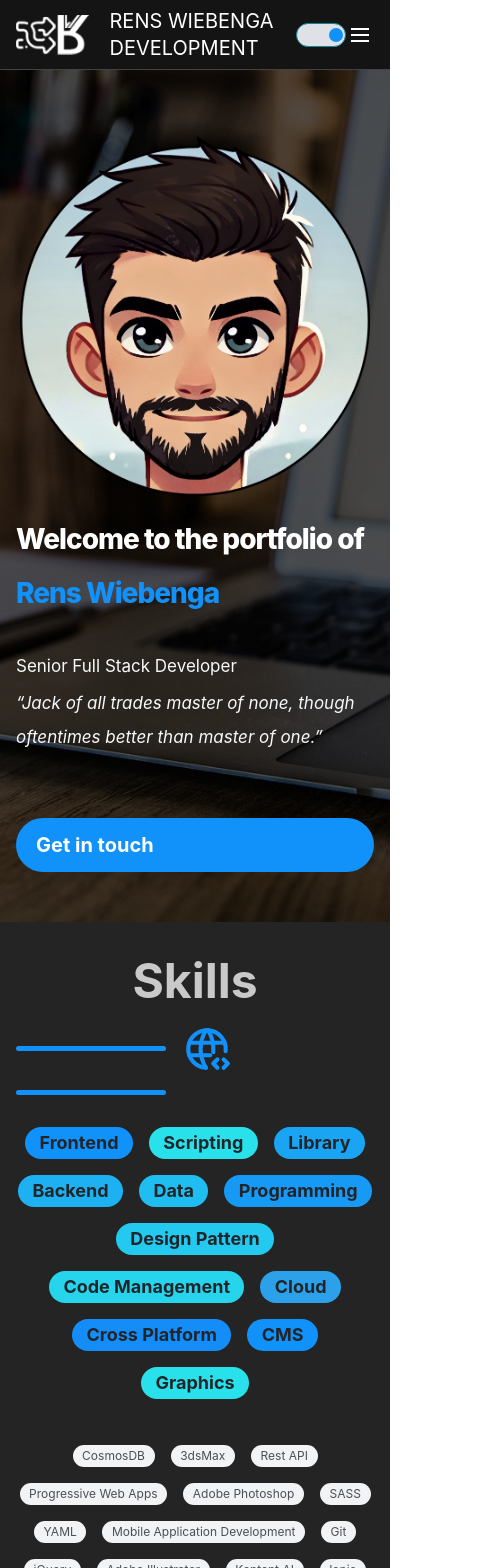
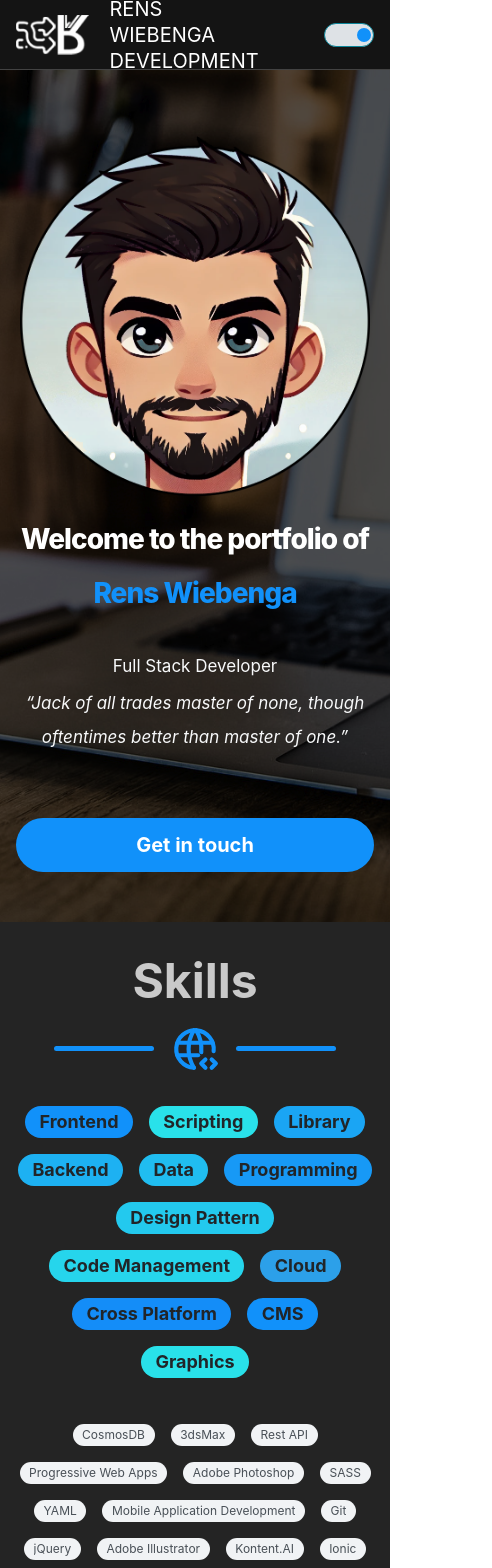
Before and after one commit to RensWiebenga/RensWiebengaDevelopment, a React (Vite) app: page / in a window 390 px wide. Shown: the top 1568 px of the page, 492 px wide, since content can reach past the window. Built offline with nearby package versions, Linux system fonts and the light colour scheme.

Commit message:
Responsive

```diff
--- /dev/null
+++ b/src/routes/Index/components/AboutMeBlock/AboutMeBlock.module.css
@@ -0,0 +1,14 @@
+.textWrapper {
+  @media (max-width: $mantine-breakpoint-sm) {
+    flex-direction: column;
+  }
+}
+
+.textBlock {
+  @media (max-width: $mantine-breakpoint-sm) {
+    max-width: 100%;
+    text-align: center;
+    font-size: var(--mantine-font-size-sm);
+    line-height: var(--mantine-line-height-sm);
+  }
+}
--- a/src/routes/Index/components/AboutMeBlock/AboutMeBlock.tsx
+++ b/src/routes/Index/components/AboutMeBlock/AboutMeBlock.tsx
@@ -1,15 +1,23 @@
 import { Group, Text } from "@mantine/core";
+import classes from "./AboutMeBlock.module.css";
 
 export default function AboutMeBlock() {
   return (
-    <Group justify="center" gap="60px" grow wrap="nowrap" align="flex-start">
-      <Text size="lg">
+    <Group
+      justify="center"
+      gap="60px"
+      grow
+      wrap="nowrap"
+      align="flex-start"
+      className={classes.textWrapper}
+    >
+      <Text size="lg" className={classes.textBlock}>
         I am a software engineer with a passion for web development. I have
         experience in both front-end and back-end technologies, and I am always
         eager to learn new things.
       </Text>
 
-      <Text size="lg">
+      <Text size="lg" className={classes.textBlock}>
         I enjoy climbing and bouldering particular, playing video games, being
         outside, and travel to explore new places. I am dedicated to earning
         experience points.
--- a/src/routes/Index/components/FancyTitle/FancyTitle.module.css
+++ b/src/routes/Index/components/FancyTitle/FancyTitle.module.css
@@ -3,8 +3,11 @@
   height: 5px;
   background: #0c67a1;
   border-radius: 5px;
+  background: var(--mantine-color-primary-0);
 
-  background: var(--mantine-color-primary-0);
+  @media (max-width: $mantine-breakpoint-sm) {
+    width: 100px;
+  }
 }
 
 .icon {
--- a/src/routes/Index/components/GetInTouch/GetInTouch.module.css
+++ b/src/routes/Index/components/GetInTouch/GetInTouch.module.css
@@ -17,7 +17,7 @@
     flex-direction: column;
   }
 
-  background-image: url("/src/assets/background_page_about.jpg"),
+  background-image: url("/src/assets/background_page_about_dark.jpg"),
     linear-gradient(
       -60deg,
       var(--mantine-color-blue-4) 0,
@@ -36,6 +36,11 @@
   background-color: rgba(0, 0, 0, 0.5);
   border-radius: var(--mantine-radius-md);
   color: #fff;
+  gap: 20px;
+
+  @media (max-width: $mantine-breakpoint-sm) {
+    flex-direction: column;
+  }
 }
 
 .title {
@@ -44,4 +49,5 @@
 
 .control {
   background-color: var(--mantine-color-blue-filled);
+  width: 100%;
 }
--- a/src/routes/Index/components/GetInTouch/GetInTouch.tsx
+++ b/src/routes/Index/components/GetInTouch/GetInTouch.tsx
@@ -6,6 +6,7 @@ import {
   Button,
   Group,
   SimpleGrid,
+  Overlay,
 } from "@mantine/core";
 import { useState } from "react";
 import { ContactIconsList } from "./ContactIcons";
--- a/src/routes/Index/components/HeaderSimple/HeaderSimple.module.css
+++ b/src/routes/Index/components/HeaderSimple/HeaderSimple.module.css
@@ -38,6 +38,10 @@
     );
   }
 
+  @media (max-width: $mantine-breakpoint-sm) {
+    display: none;
+  }
+
   [data-mantine-color-scheme] &[data-active] {
     background-color: var(--mantine-color-blue-filled);
     color: var(--mantine-color-white);
--- a/src/routes/Index/components/HeaderSimple/HeaderSimple.tsx
+++ b/src/routes/Index/components/HeaderSimple/HeaderSimple.tsx
@@ -67,7 +67,7 @@ export function HeaderSimple({
           checked={theme === "dark"}
         />
 
-        <Burger opened={opened} onClick={toggle} hiddenFrom="xs" size="sm" />
+        {/* <Burger opened={opened} onClick={toggle} hiddenFrom="xs" size="sm" /> */}
       </Container>
     </header>
   );
--- a/src/routes/Index/components/HeroImageBackground/HeroImageBackground.module.css
+++ b/src/routes/Index/components/HeroImageBackground/HeroImageBackground.module.css
@@ -32,7 +32,6 @@
 
   @media (max-width: $mantine-breakpoint-xs) {
     font-size: rem(28px);
-    text-align: left;
   }
 }
 
@@ -46,7 +45,6 @@
 
   @media (max-width: $mantine-breakpoint-xs) {
     font-size: var(--mantine-font-size-md);
-    text-align: left;
   }
 }
 
@@ -56,6 +54,7 @@
   justify-content: center;
   padding-left: var(--mantine-spacing-md);
   padding-right: var(--mantine-spacing-md);
+  text-align: center;
 
   @media (max-width: $mantine-breakpoint-xs) {
     flex-direction: column;
--- a/src/routes/Index/components/HeroImageBackground/HeroImageBackground.tsx
+++ b/src/routes/Index/components/HeroImageBackground/HeroImageBackground.tsx
@@ -19,7 +19,7 @@ export function HeroImageBackground() {
 
           <Container size={640}>
             <Text size="xl" className={classes.description}>
-              Senior Full Stack Developer
+              Full Stack Developer
             </Text>
             <Text size="lg" className={classes.description} fs="italic">
               “Jack of all trades master of none, though oftentimes better than
--- a/src/routes/Index/components/Logo/Logo.module.css
+++ b/src/routes/Index/components/Logo/Logo.module.css
@@ -11,6 +11,11 @@
   .title {
     color: #fff;
     font-size: 20px;
+    line-height: 26px;
     text-transform: uppercase;
+
+    @media (max-width: $mantine-breakpoint-md) {
+      width: 155px;
+    }
   }
 }
```
Also changed, not shown: src/assets/background_page_about_dark.jpg (added).
